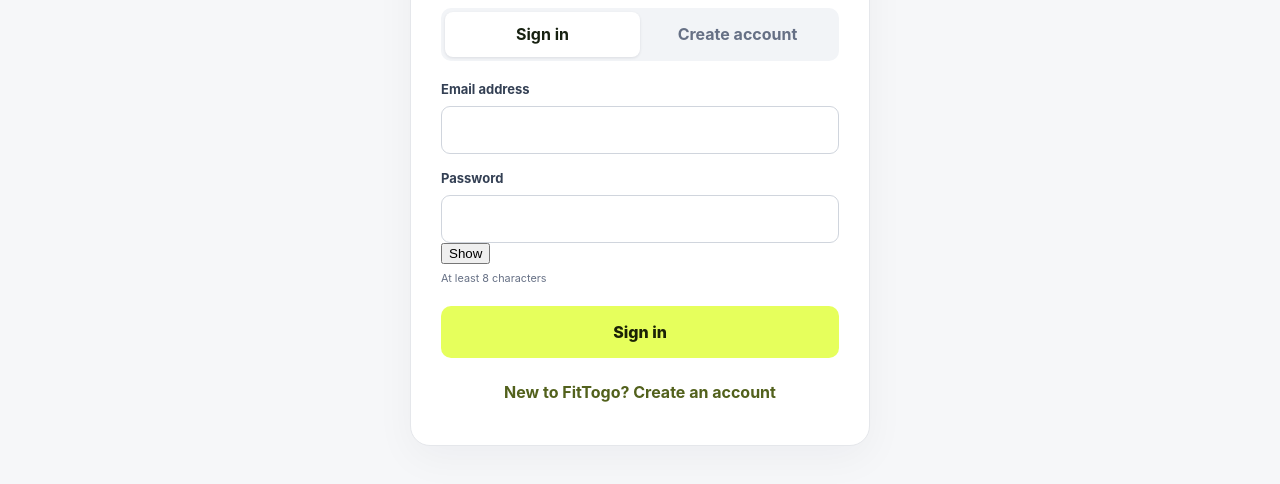
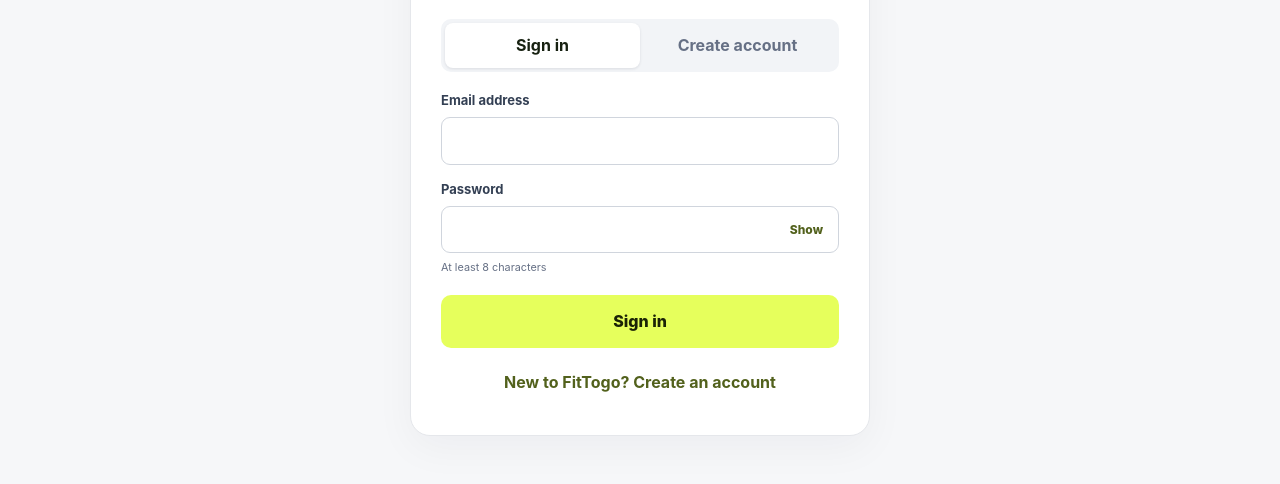
Before and after one commit to edemtudzi/fittogo-assessment, a plain HTML site: page index.html in a window 1280 px wide. Shown: the part 294-778 px from the top of the page. Drawn offline with nearby package versions, Linux system fonts and the light colour scheme.

Commit message:
Style password visibility toggle

```diff
--- a/styles.css
+++ b/styles.css
@@ -129,3 +129,9 @@ footer span:first-child{font-weight:850;color:var(--ink)}
 .admin-action{border:0;border-radius:8px;padding:8px 11px;background:#eaf0d1;color:#34420f;font:inherit;font-size:12px;font-weight:750;cursor:pointer}
 .admin-action.danger{background:#fff0ef;color:#9b1c1c}
 @media(max-width:600px){.auth-gate{min-height:calc(100vh - 64px);padding:24px 14px}.auth-card{padding:22px 17px}.session-bar{margin:10px 14px}.member-row{align-items:flex-start;flex-direction:column}.member-actions{justify-content:flex-start}}
+
+.password-field{position:relative;display:flex;align-items:center;width:100%;min-width:0}
+.password-field input{padding-right:82px}
+.password-toggle{position:absolute;right:8px;top:50%;transform:translateY(-50%);border:0;background:transparent;color:#52611c;font:inherit;font-size:12px;font-weight:800;padding:7px 8px;border-radius:6px;cursor:pointer}
+.password-toggle:hover{background:#f2f4e8}
+.password-toggle:focus-visible{outline:2px solid #75852c;outline-offset:2px}
```
